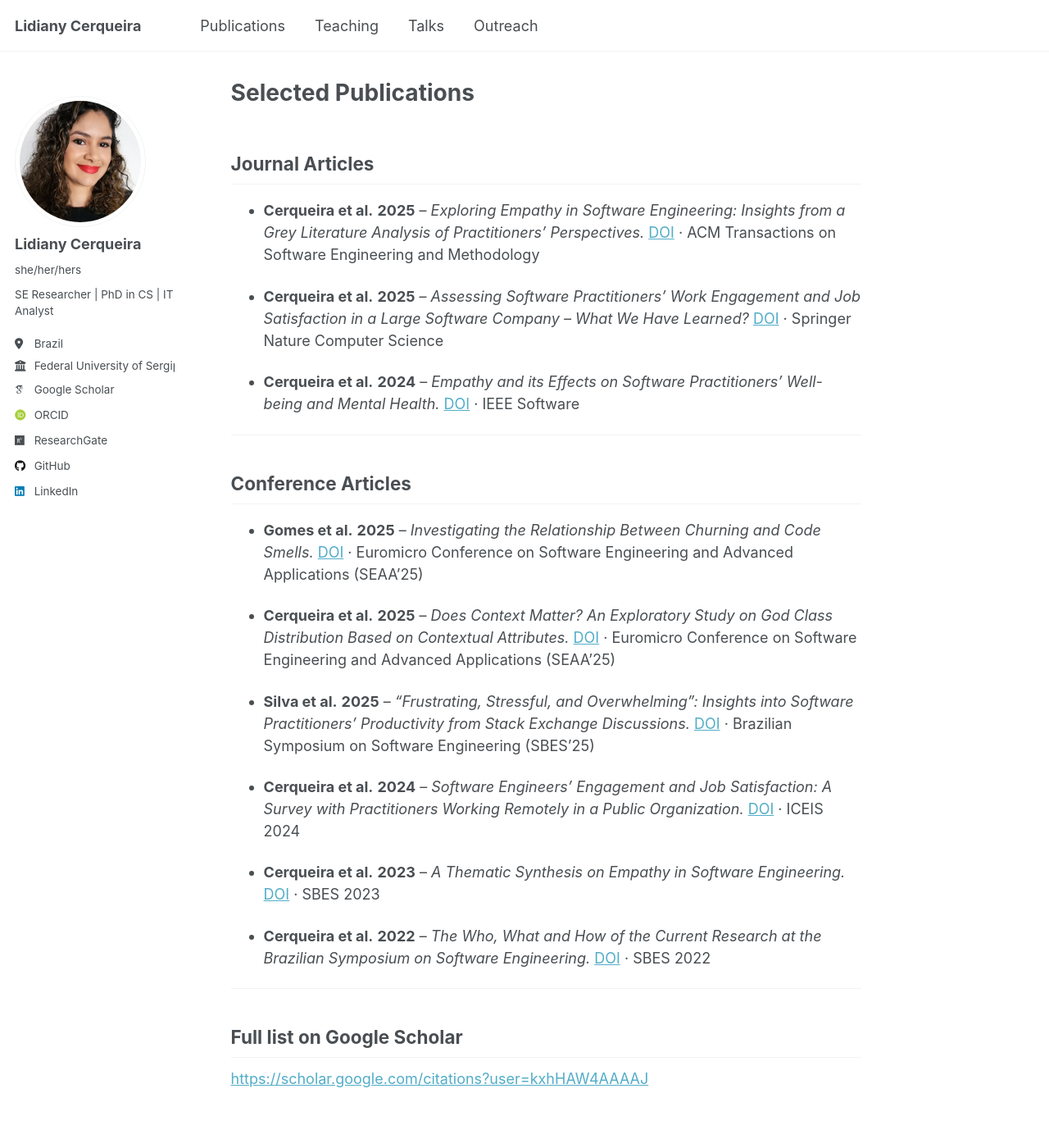
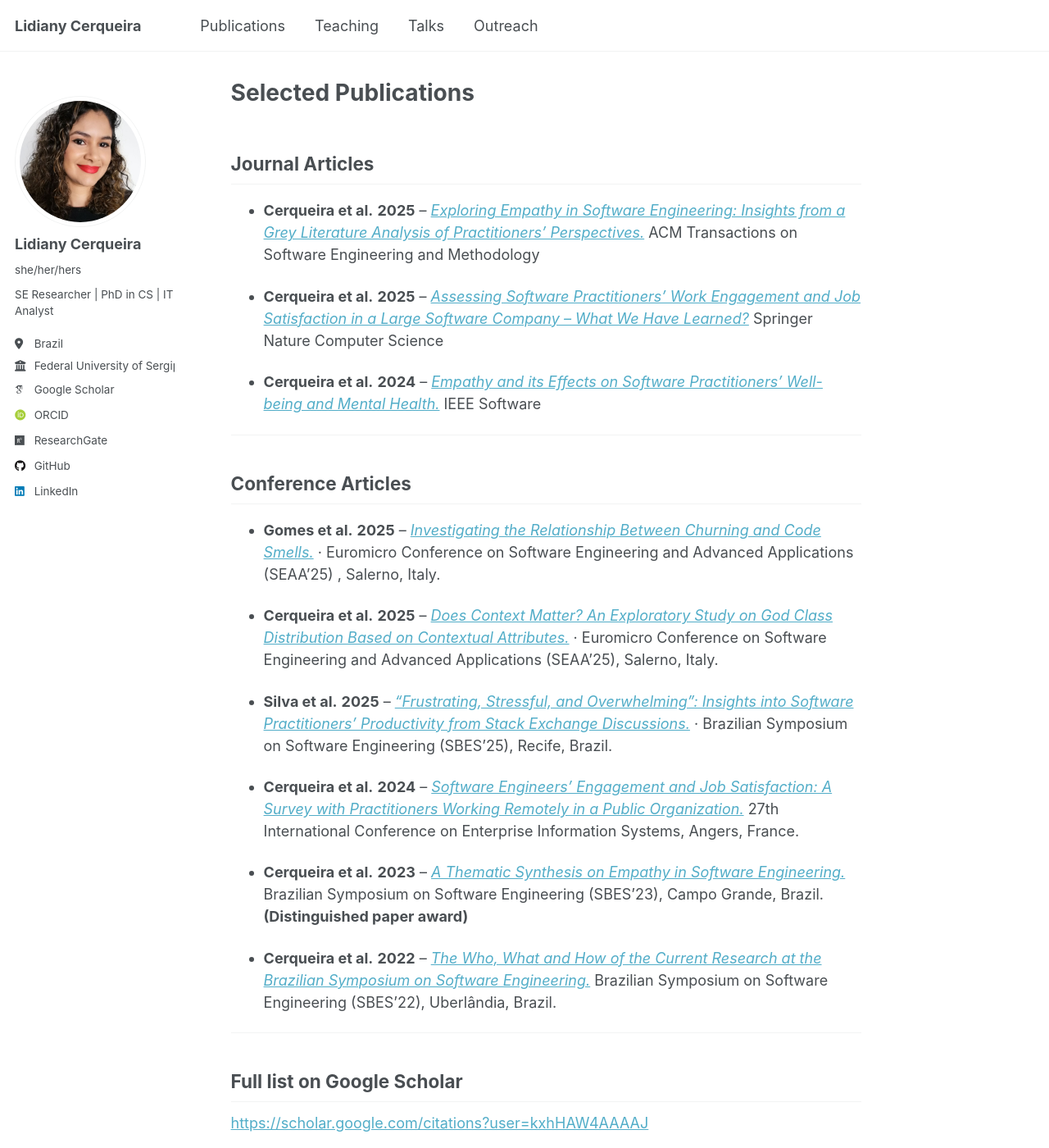
Before and after one commit to lidianycs/lidianycs.github.io, a Jekyll site: the page built from _pages/publications.md, in a window 1280 px wide and 1400 px high. Shown: the whole window at 82% size. Built offline with Jekyll 4.4.1, drawn with Linux system fonts in a browser that asks for light colours; some web fonts are replaced.

Commit message:
Update publications.md

```diff
--- a/_pages/publications.md
+++ b/_pages/publications.md
@@ -7,36 +7,36 @@ author_profile: true
 
 ## Journal Articles
 
-- **Cerqueira et al.** **2025** – *Exploring Empathy in Software Engineering: Insights from a Grey Literature Analysis of Practitioners’ Perspectives.*   [DOI](https://doi.org/10.1145/3748721){:target="_blank" rel="noopener"}
-  · ACM Transactions on Software Engineering and Methodology
+- **Cerqueira et al.** **2025** – [*Exploring Empathy in Software Engineering: Insights from a Grey Literature Analysis of Practitioners’ Perspectives.*](https://doi.org/10.1145/3748721){:target="_blank" rel="noopener"}
+  ACM Transactions on Software Engineering and Methodology
 
-- **Cerqueira et al.** **2025** – *Assessing Software Practitioners’ Work Engagement and Job Satisfaction in a Large Software Company – What We Have Learned?*  [DOI](https://doi.org/10.1007/s42979-025-03772-1){:target="_blank" rel="noopener"}
-  · Springer Nature Computer Science
+- **Cerqueira et al.** **2025** – [*Assessing Software Practitioners’ Work Engagement and Job Satisfaction in a Large Software Company – What We Have Learned?*](https://doi.org/10.1007/s42979-025-03772-1){:target="_blank" rel="noopener"}
+  Springer Nature Computer Science
 
--  **Cerqueira et al.** **2024** – *Empathy and its Effects on Software Practitioners’ Well-being and Mental Health.*  [DOI](https://doi.org/10.1109/MS.2024.3377897){:target="_blank" rel="noopener"}
- · IEEE Software
+-  **Cerqueira et al.** **2024** – [*Empathy and its Effects on Software Practitioners’ Well-being and Mental Health.*](https://doi.org/10.1109/MS.2024.3377897){:target="_blank" rel="noopener"}
+  IEEE Software
 
 ---
 
 ## Conference Articles
 
-- **Gomes et al.** **2025** – *Investigating the Relationship Between Churning and Code Smells.*  [DOI](https://link.springer.com/chapter/10.1007/978-3-032-04207-1_23){:target="_blank" rel="noopener"}
-  · Euromicro Conference on Software Engineering and Advanced Applications (SEAA’25)
+- **Gomes et al.** **2025** – [*Investigating the Relationship Between Churning and Code Smells.*](https://link.springer.com/chapter/10.1007/978-3-032-04207-1_23){:target="_blank" rel="noopener"}
+  · Euromicro Conference on Software Engineering and Advanced Applications (SEAA’25) , Salerno, Italy.
 
--  **Cerqueira et al.** **2025** – *Does Context Matter? An Exploratory Study on God Class Distribution Based on Contextual Attributes.*  [DOI](https://link.springer.com/chapter/10.1007/978-3-032-04207-1_26)
- · Euromicro Conference on Software Engineering and Advanced Applications (SEAA’25)
+-  **Cerqueira et al.** **2025** – [*Does Context Matter? An Exploratory Study on God Class Distribution Based on Contextual Attributes.*](https://link.springer.com/chapter/10.1007/978-3-032-04207-1_26)
+ · Euromicro Conference on Software Engineering and Advanced Applications (SEAA’25), Salerno, Italy.
 
--  **Silva et al.** **2025** – *“Frustrating, Stressful, and Overwhelming”: Insights into Software Practitioners’ Productivity from Stack Exchange Discussions.*  [DOI](https://doi.org/10.1145/3701625.3701669){:target="_blank" rel="noopener"}
-  · Brazilian Symposium on Software Engineering (SBES’25)
+-  **Silva et al.** **2025** – [*“Frustrating, Stressful, and Overwhelming”: Insights into Software Practitioners’ Productivity from Stack Exchange Discussions.*](https://doi.org/10.1145/3701625.3701669){:target="_blank" rel="noopener"}
+  · Brazilian Symposium on Software Engineering (SBES’25), Recife, Brazil.
 
-- **Cerqueira et al.**  **2024** – *Software Engineers’ Engagement and Job Satisfaction: A Survey with Practitioners Working Remotely in a Public Organization.*  [DOI](https://doi.org/10.5220/0012676400003690){:target="_blank" rel="noopener"}
-  · ICEIS 2024
+- **Cerqueira et al.**  **2024** – [*Software Engineers’ Engagement and Job Satisfaction: A Survey with Practitioners Working Remotely in a Public Organization.*](https://doi.org/10.5220/0012676400003690){:target="_blank" rel="noopener"}
+  27th International Conference on Enterprise Information Systems, Angers, France.
 
-- **Cerqueira et al.** **2023** – *A Thematic Synthesis on Empathy in Software Engineering.*  [DOI](https://doi.org/10.1145/3613372.3613407){:target="_blank" rel="noopener"}
-  · SBES 2023
+- **Cerqueira et al.** **2023** – [*A Thematic Synthesis on Empathy in Software Engineering.*](https://doi.org/10.1145/3613372.3613407){:target="_blank" rel="noopener"}
+  Brazilian Symposium on Software Engineering (SBES'23), Campo Grande, Brazil. **(Distinguished paper award)**
 
--  **Cerqueira et al.** **2022** – *The Who, What and How of the Current Research at the Brazilian Symposium on Software Engineering.*  [DOI](https://doi.org/10.1007/978-3-031-20718-2_23){:target="_blank" rel="noopener"}
- · SBES 2022
+-  **Cerqueira et al.** **2022** – [*The Who, What and How of the Current Research at the Brazilian Symposium on Software Engineering.*](https://doi.org/10.1007/978-3-031-20718-2_23){:target="_blank" rel="noopener"}
+    Brazilian Symposium on Software Engineering (SBES'22), Uberlândia, Brazil.
 
 ---
 
```
